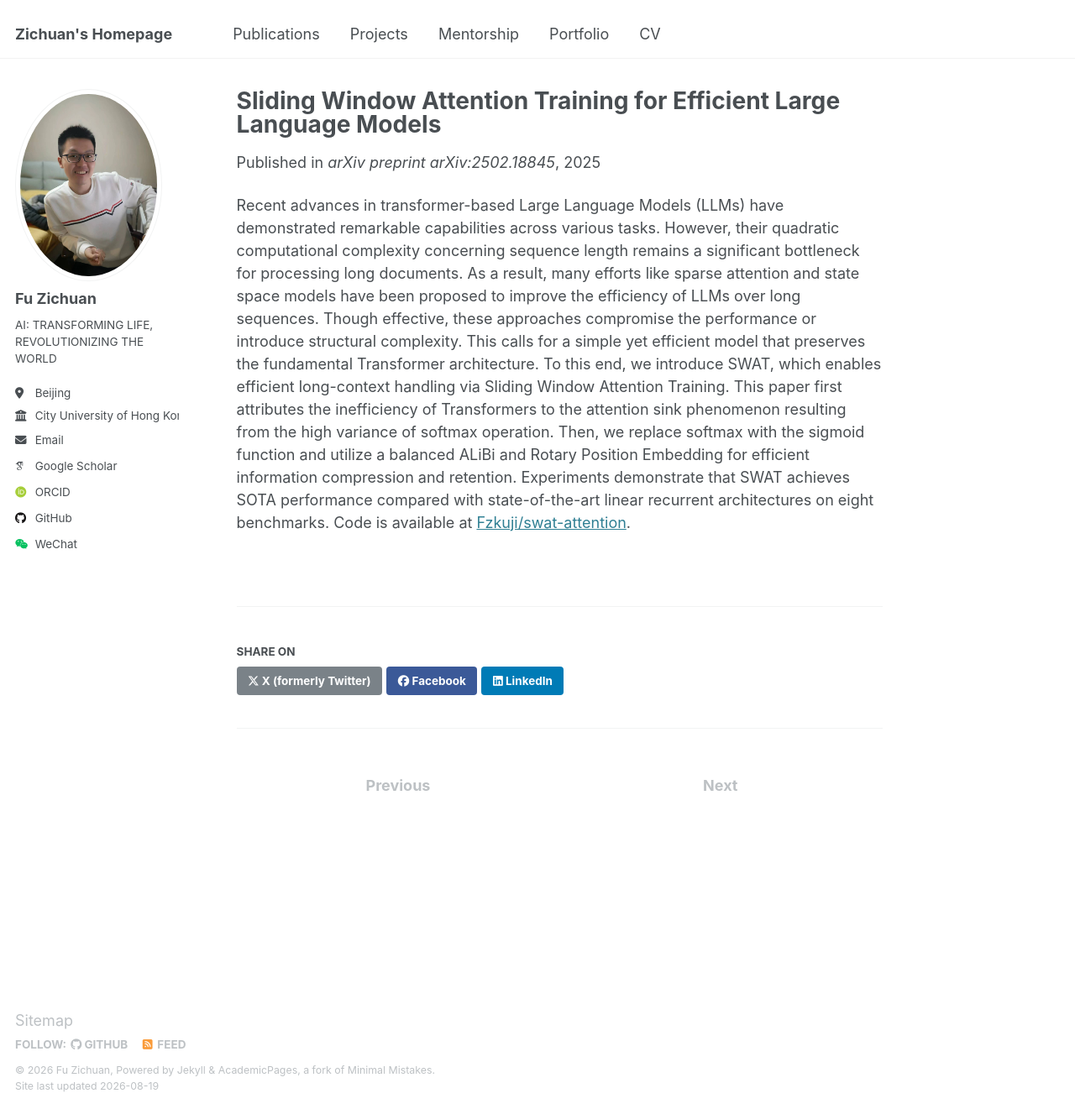
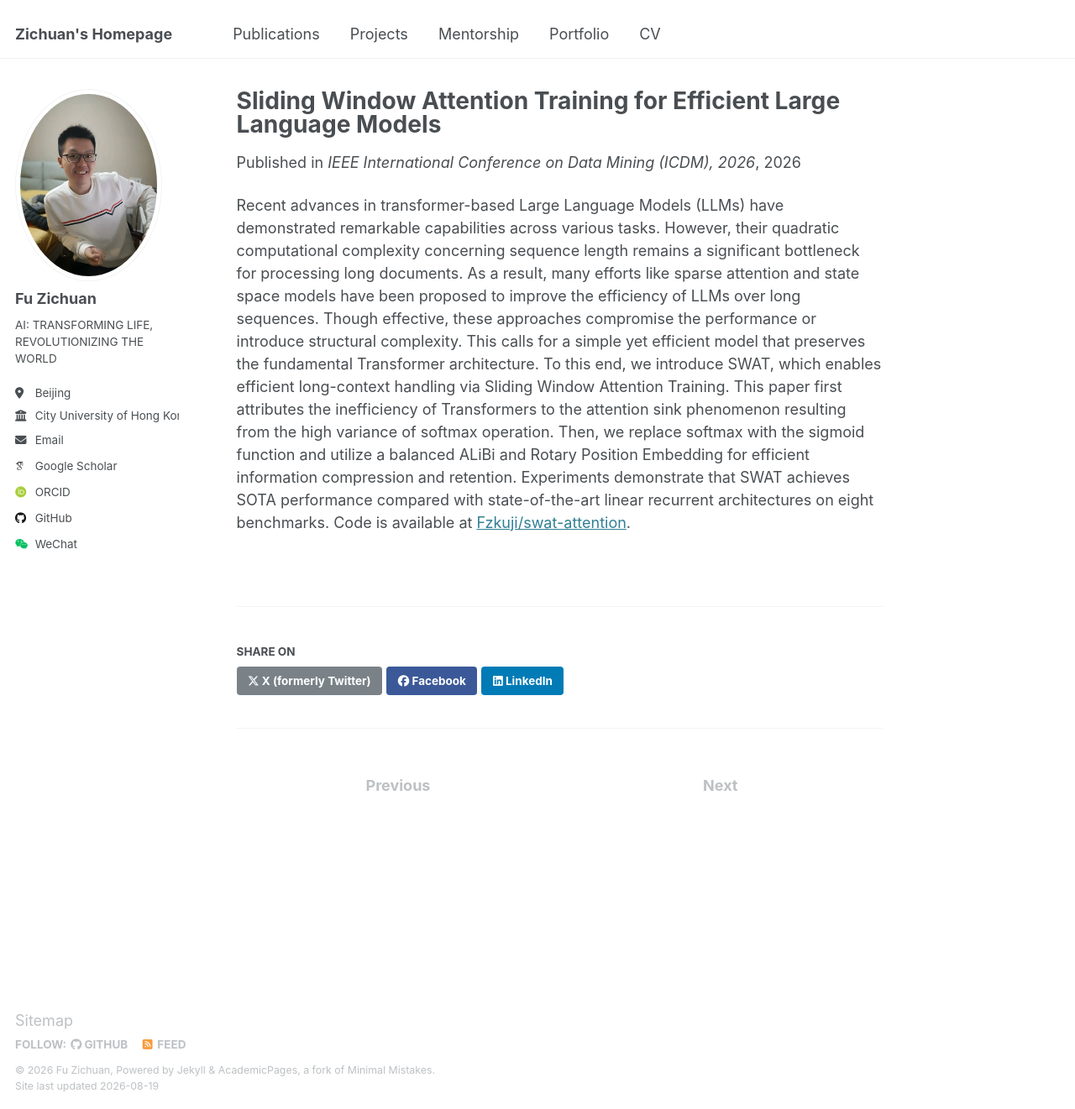
Before and after one commit to Fzkuji/fzkuji.github.io, a Jekyll site: the page built from _publications/2025-02-26-SWAT.md, in a window 1280 px wide and 1321 px high. Shown: the whole window at 84% size. Built offline with Jekyll 4.4.1, drawn with Linux system fonts in a browser that asks for light colours; some web fonts are replaced.

Commit message:
Add SWAT acceptance at ICDM 2026

```diff
--- a/_publications/2025-02-26-SWAT.md
+++ b/_publications/2025-02-26-SWAT.md
@@ -1,14 +1,14 @@
 ---
 title: "Sliding Window Attention Training for Efficient Large Language Models"
 collection: publications
-category: arxiv
+category: conferences
 permalink: /publication/2025-02-26-SWAT
 excerpt: 'SWAT enables efficient long-context handling via Sliding Window Attention Training, replacing softmax with sigmoid and combining balanced ALiBi with Rotary Position Embedding to retain information.'
-date: 2025-02-26
+date: 2026-08-19
 header:
   teaser: "publications/swat.jpg"
-venue: 'arXiv preprint arXiv:2502.18845'
-authors: "Zichuan Fu, Wentao Song, Yejing Wang, Xian Wu, Yefeng Zheng, Yingying Zhang, Derong Xu, Xuetao Wei, Tong Xu, Xiangyu Zhao"
+venue: 'IEEE International Conference on Data Mining (ICDM), 2026'
+authors: "Zichuan Fu, Guojing Li, Yejing Wang, Xian Wu, Yefeng Zheng, Yingying Zhang, Derong Xu, Xuetao Wei, Tong Xu, Xiangyu Zhao"
 paperurl: 'https://arxiv.org/abs/2502.18845'
 paperlabel: "arXiv:2502.18845"
 codeurl: 'https://github.com/Fzkuji/swat-attention'
```
